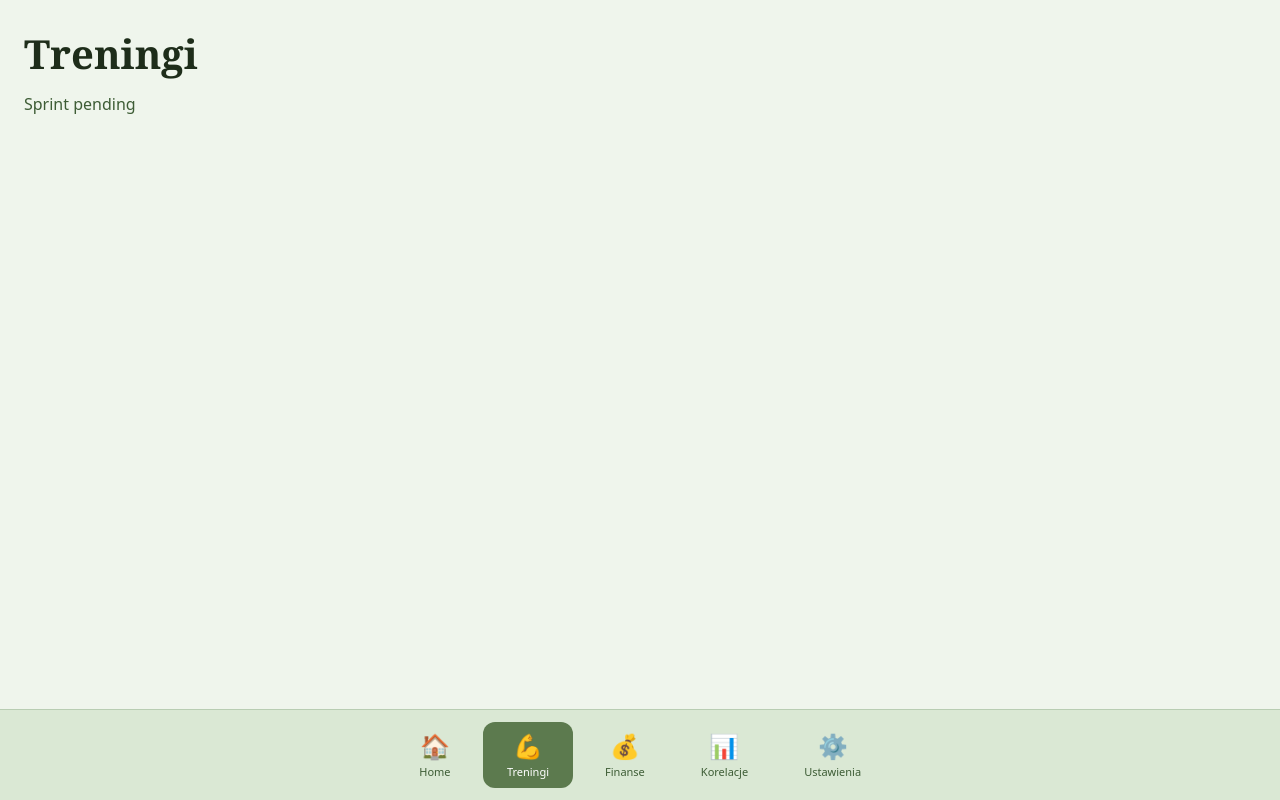
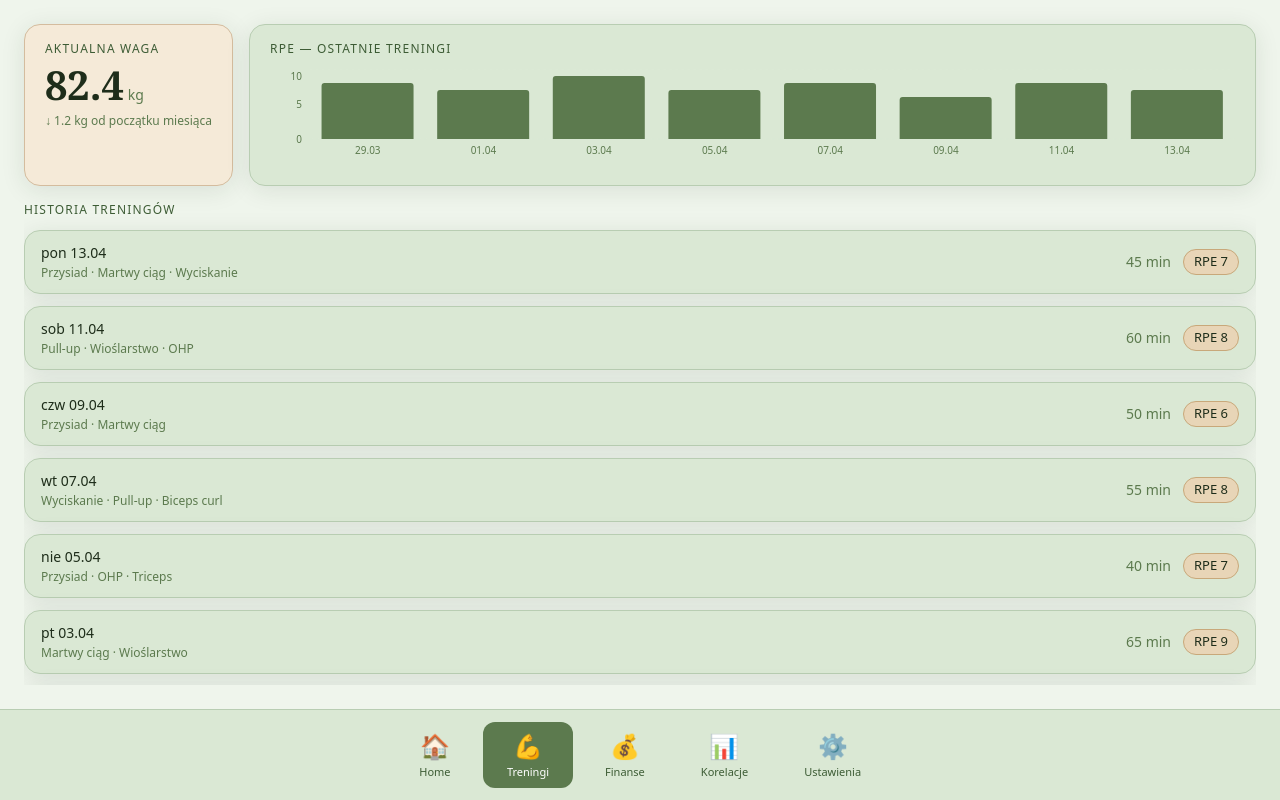
Before and after one commit to bartohehe/LifeOS, a Next.js app in the folder dashboard/: page /dashboard/workouts in a window 1280 px wide. Built offline with nearby package versions, Linux system fonts and the light colour scheme.

Commit message:
feat: implement workouts page with weight card, RPE chart, and history

```diff
--- a/dashboard/app/dashboard/workouts/page.tsx
+++ b/dashboard/app/dashboard/workouts/page.tsx
@@ -1,3 +1,85 @@
+// dashboard/app/dashboard/workouts/page.tsx
+'use client'
+import { BarChart, Bar, XAxis, YAxis, ResponsiveContainer, CartesianGrid } from 'recharts'
+import useWorkout from '@/hooks/useWorkout'
+import Badge from '@/components/ui/Badge'
+
+function formatPolishDate(dateStr: string): string {
+  const date = new Date(dateStr + 'T00:00:00')
+  const days = ['nie', 'pon', 'wt', 'śr', 'czw', 'pt', 'sob']
+  const dd = String(date.getDate()).padStart(2, '0')
+  const mm = String(date.getMonth() + 1).padStart(2, '0')
+  return `${days[date.getDay()]} ${dd}.${mm}`
+}
+
+function formatShortDate(dateStr: string): string {
+  const date = new Date(dateStr + 'T00:00:00')
+  return `${String(date.getDate()).padStart(2, '0')}.${String(date.getMonth() + 1).padStart(2, '0')}`
+}
+
 export default function WorkoutsPage() {
-  return <div className="p-6"><h1 className="text-[40px] font-bold" style={{ fontFamily: 'Georgia, serif' }}>Treningi</h1><p className="text-[#3D5C35] mt-2">Sprint pending</p></div>
+  const { history, currentWeight } = useWorkout()
+
+  const chartData = history.slice(0, 8).reverse().map(w => ({
+    date: formatShortDate(w.date),
+    rpe: w.rpe,
+  }))
+
+  return (
+    <div
+      className="w-full h-full overflow-auto"
+      style={{
+        background: '#EFF5EC',
+        padding: 24,
+        display: 'grid',
+        gridTemplateRows: 'auto 1fr',
+        gap: 16,
+      }}
+    >
+      {/* Top row: weight + chart */}
+      <div style={{ display: 'flex', gap: 16 }}>
+        {/* Weight card */}
+        <div className="card-beige px-5 py-4 flex flex-col gap-2" style={{ minWidth: 180 }}>
+          <span className="text-[#3D5C35] text-xs uppercase tracking-widest">Aktualna waga</span>
+          <div className="flex items-baseline gap-1">
+            <span style={{ fontFamily: 'Georgia, serif', fontSize: 40, fontWeight: 700, color: '#1E2D1A', lineHeight: 1 }}>
+              {currentWeight ?? '—'}
+            </span>
+            <span className="text-[#5C7A4E] text-sm">kg</span>
+          </div>
+          <span className="text-[#5C7A4E] text-xs">↓ 1.2 kg od początku miesiąca</span>
+        </div>
+
+        {/* RPE chart */}
+        <div className="card-green px-5 py-4 flex flex-col gap-3" style={{ flex: 1 }}>
+          <span className="text-[#3D5C35] text-xs uppercase tracking-widest">RPE — ostatnie treningi</span>
+          <ResponsiveContainer width="100%" height={100}>
+            <BarChart data={chartData} margin={{ top: 0, right: 0, left: -20, bottom: 0 }}>
+              <CartesianGrid strokeDasharray="3 3" stroke="#DAE8D4" vertical={false} />
+              <XAxis dataKey="date" tick={{ fontSize: 10, fill: '#5C7A4E' }} axisLine={false} tickLine={false} />
+              <YAxis domain={[0, 10]} ticks={[0, 5, 10]} tick={{ fontSize: 10, fill: '#5C7A4E' }} axisLine={false} tickLine={false} />
+              <Bar dataKey="rpe" fill="#5C7A4E" radius={[3, 3, 0, 0]} />
+            </BarChart>
+          </ResponsiveContainer>
+        </div>
+      </div>
+
+      {/* History list */}
+      <div className="flex flex-col gap-3 overflow-y-auto">
+        <span className="text-[#3D5C35] text-xs uppercase tracking-widest">Historia treningów</span>
+        {history.map((w) => (
+          <div key={w.id} className="card-green px-4 py-3 flex items-center justify-between">
+            <div className="flex flex-col gap-0.5">
+              <span className="text-[#1E2D1A] text-sm font-medium">{formatPolishDate(w.date)}</span>
+              <span className="text-[#5C7A4E] text-xs">{w.exercises.join(' · ')}</span>
+            </div>
+            <div className="flex items-center gap-3">
+              <span className="text-[#5C7A4E] text-sm">{w.duration_min} min</span>
+              <Badge>RPE {w.rpe}</Badge>
+            </div>
+          </div>
+        ))}
+      </div>
+    </div>
+  )
 }
```
